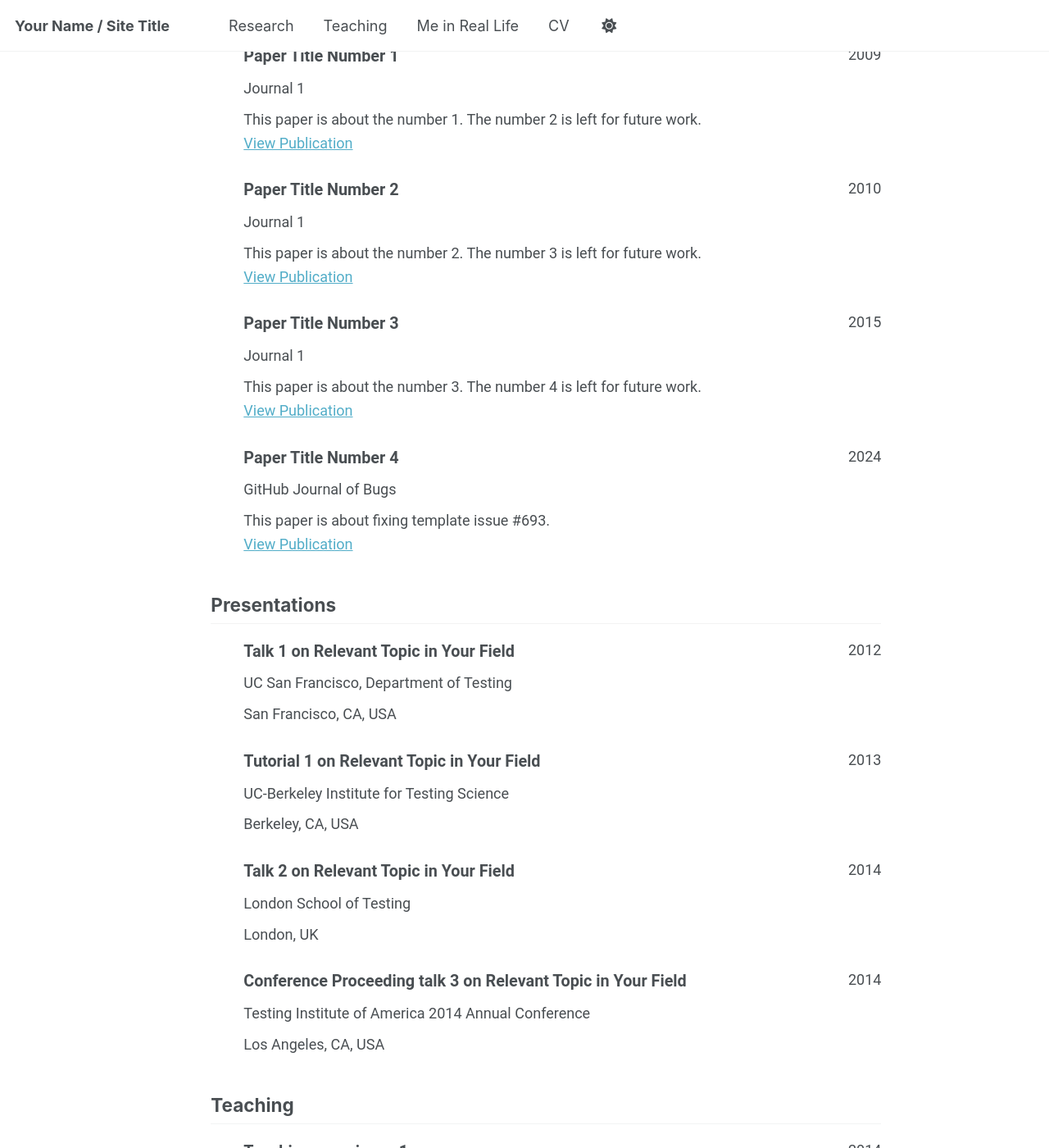
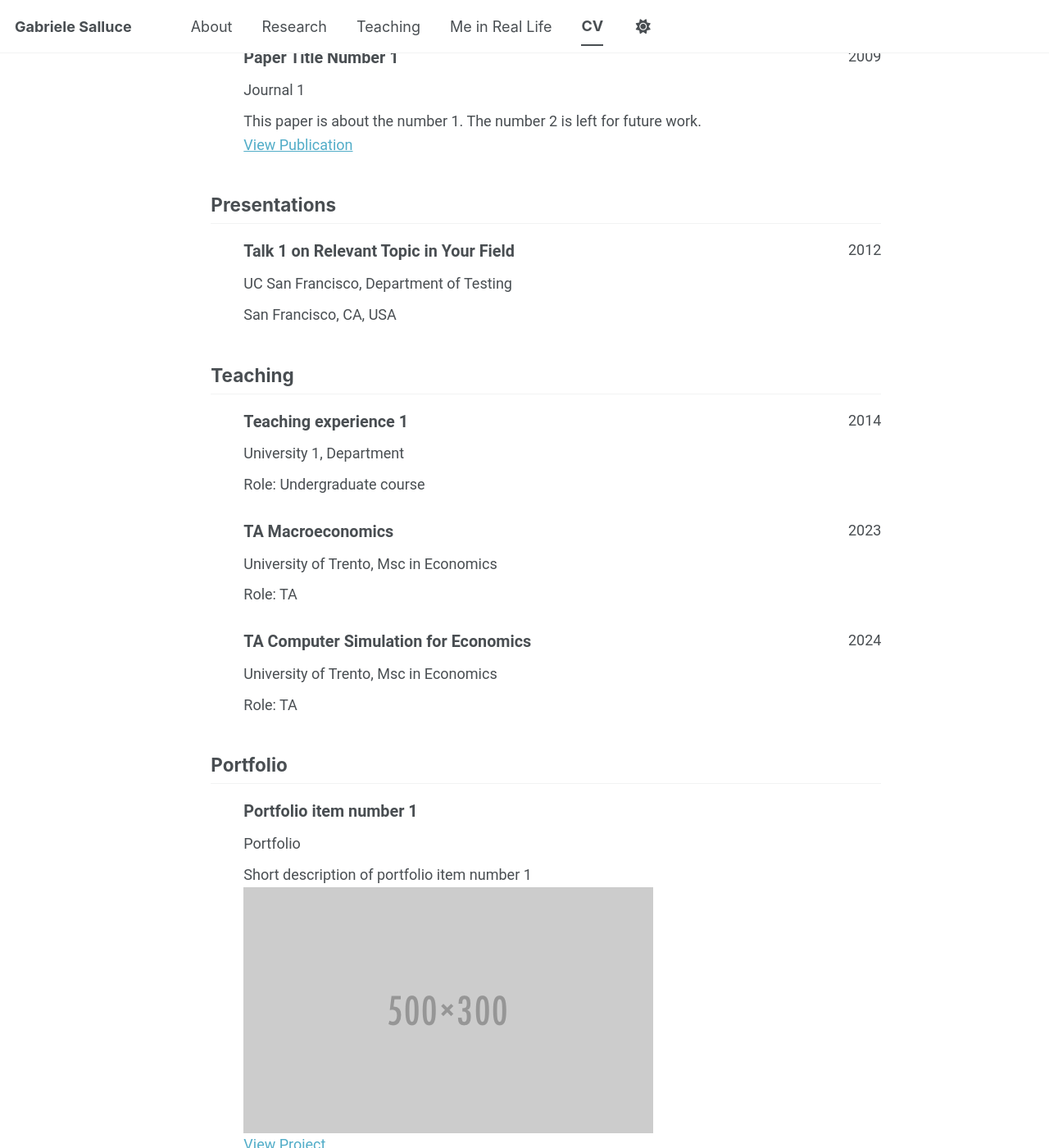
Before and after one commit to gabrielesalluce/gabrielesalluce.github.io, a Jekyll site: the page built from _pages/cv-json.md, in a window 1280 px wide and 1400 px high, scrolled down 884 px. Shown: the whole window at 82% size. Built offline with Jekyll 4.4.1, drawn with Linux system fonts in a browser that asks for light colours; a script bundle is joined from its source files by our own code; library files that are not in the unit come from our copies; some of the changed text lies outside the part shown.

Commit message:
Changes homepage

```diff
--- a/_config.yml
+++ b/_config.yml
@@ -9,39 +9,39 @@
 # Basic Site Settings
 locale                   : "en-US"
 site_theme               : "default" # The available themes options are "default", "air", "sunrise", "mint", "dirt" and "contrast"
-title                    : "Your Name / Site Title"
+title                    : "Gabriele Salluce"
 title_separator          : "-"
-name                     : &name "Your Name"
-description              : &description "Your Name's academic portfolio"   # Update this with a general description of your site, this is the default if not overridden by a page
-url                      : https://academicpages.github.io # The base hostname & protocol for your site e.g. "https://[your GitHub username].github.io",
+name                     : &name "Gabriele Salluce"
+description              : &description "Hi! I'm Gabriele Salluce. This is my personal website!"   # Update this with a general description of your site, this is the default if not overridden by a page
+url                      : https://gabrielesalluce.github.io # The base hostname & protocol for your site e.g. "https://[your GitHub username].github.io",
                                                            # or if you already have some other page hosted on Github then use "https://[your GitHub username].github.io/[Your Repo Name]"
 baseurl                  : "" # the subpath of your site, e.g. "/blog"
-repository               : "academicpages/academicpages.github.io"
+repository               : "gabrielesalluce/gabrielesalluce.github.io"
 
 # Site Author - The following control what appear as part of the author content on the side bar.
 #               If a field is blank the icon and link will not appear, otherwise it will be shown.
 #               Additional customization can be done by editing /_includes/author-profile.html
 author:
   # Biographic information
-  avatar           : "profile.png"
-  name             : "Your Sidebar Name"
+  avatar           : "20240718_151546.jpg"
+  name             : "Gabriele Salluce"
   pronouns         : # example: "she/her"
-  bio              : "Short biography for the left-hand sidebar"
-  location         : "Earth"
-  employer         : "Red Brick University"
+  bio              : "2nd Year PhD Student in Economics"
+  location         : "Nice, France"
+  employer         : "GREDEG, Université Côte d'Azur - CNRS"
   uri              : # URL
-  email            : "none@example.org"
+  email            : "gabriele.salluce@etu.univ-cotedazur.fr"
 
   # Academic websites
   academia         : # URL
   arxiv            : # URL - Update with the correct link to your profile
-  googlescholar    : "https://scholar.google.com/citations?user=PS_CX0AAAAAJ"
+  googlescholar    : # URL
   inspire-hep      : # URL
   impactstory      : # URL
-  orcid            : "https://orcid.org/yourorcidurl"
+  orcid            : # URL
   semantic         : # URL
   ssrn             : # URL
-  pubmed           : "https://www.ncbi.nlm.nih.gov/pubmed/?term=john+snow"
+  pubmed           : # URL
   researchgate     : # URL
   scopus           : # URL
   zotero           : # URL
@@ -51,13 +51,13 @@
   bitbucket        : # Username - Update with your username on the site
   codepen          : # Username
   dribbble         : # Username
-  github           : "academicpages"
+  github           : "gabrielesalluce"
   kaggle           : # Username
   stackoverflow    : # User number or user number and name (i.e., use "1" or "1/jeff-atwood")
 
   # Social media
   artstation       : # Username
-  bluesky          : "bsky.app" # Replace this with you Bluesky username
+  bluesky          : "gabrielesalluce.bsky.social" # Replace this with you Bluesky username
   facebook         : # Username
   flickr           : # Username
   foursquare       : # Username
@@ -74,7 +74,7 @@
   steam            : # Username
   telegram         : # URL
   tumblr           : # Username
-  twitter          : # Username for X / Twitter
+  twitter          : "GabriSall"
   vine             : # Username
   weibo            : # Username
   wikipedia        : # Username
--- a/_data/cv.json
+++ b/_data/cv.json
@@ -1,68 +1,78 @@
 {
   "basics": {
-    "name": "Your Sidebar Name",
-    "email": "none@example.org",
+    "name": "Gabriele Salluce",
+    "email": "gabriele.salluce@etu.univ-cotedazur.fr",
     "phone": "",
-    "website": "https://academicpages.github.io",
-    "summary": "Currently employed at Red Brick University. Short biography for the left-hand sidebar",
+    "website": "https://gabrielesalluce.github.io",
+    "summary": "2nd Year PhD Student in Economics",
     "location": {
       "address": "",
       "postalCode": "",
-      "city": "Earth",
-      "countryCode": "US",
+      "city": "Nice",
+      "countryCode": "FR",
       "region": ""
     },
     "profiles": [
       {
         "network": "Google Scholar",
         "username": "",
-        "url": "https://scholar.google.com/citations?user=PS_CX0AAAAAJ"
+        "url": ""
       },
       {
         "network": "ORCID",
         "username": "",
-        "url": "https://orcid.org/yourorcidurl"
+        "url": ""
       },
       {
         "network": "GitHub",
-        "username": "academicpages",
-        "url": "https://github.com/academicpages"
+        "username": "gabrielesalluce",
+        "url": "https://github.com/gabrielesalluce"
+      },
+      {
+        "network": "X",
+        "username": "@GabriSall",
+        "url": "https://x.com/GabriSall"
+      },
+      {
+        "network": "BlueSky",
+        "username": "@gabrielesalluce.bsky.social",
+        "url": "https://bsky.app/profile/gabrielesalluce.bsky.social"
       }
     ]
   },
   "work": [],
   "education": [
     {
-      "institution": "GitHub University",
-      "area": "Ph.D in Version Control Theory",
+      "institution": "GREDEG, Université Côte d'Azur - CNRS, joint program with Scuola Superiore Sant'Anna - Pisa",
+      "area": "Ph.D in Economics",
       "studyType": "",
-      "startDate": "",
-      "endDate": "2018",
+      "startDate": "2024",
+      "endDate": "",
       "gpa": null,
       "courses": []
     },
     {
-      "institution": "GitHub University",
-      "area": "M.S. in Jekyll",
+      "institution": "University of Trento",
+      "area": "M.Sc. in Economics",
       "studyType": "",
       "startDate": "",
-      "endDate": "2014",
+      "endDate": "2023",
       "gpa": null,
       "courses": []
     },
     {
-      "institution": "GitHub University",
-      "area": "B.S. in GitHub",
+      "institution": "University of Trento",
+      "area": "B.Sc. in Economics",
       "studyType": "",
       "startDate": "",
-      "endDate": "2012",
+      "endDate": "2021",
       "gpa": null,
       "courses": []
     }
   ],
   "skills": [],
-  "languages": [],
-  "interests": [],
+  "languages": ["Italian (Native), English (Proficient), French (Basic)"],
+  "interests": ["Political Economy and Inequality"],
   "references": [],
   "publications": [
     {
@@ -71,27 +81,6 @@
       "releaseDate": "2009-10-01",
       "website": "https://academicpages.github.io/files/paper1.pdf",
       "summary": "This paper is about the number 1. The number 2 is left for future work."
-    },
-    {
-      "name": "Paper Title Number 2",
-      "publisher": "Journal 1",
-      "releaseDate": "2010-10-01",
-      "website": "https://academicpages.github.io/files/paper2.pdf",
-      "summary": "This paper is about the number 2. The number 3 is left for future work."
-    },
-    {
-      "name": "Paper Title Number 3",
-      "publisher": "Journal 1",
-      "releaseDate": "2015-10-01",
-      "website": "https://academicpages.github.io/files/paper3.pdf",
-      "summary": "This paper is about the number 3. The number 4 is left for future work."
-    },
-    {
-      "name": "Paper Title Number 4",
-      "publisher": "GitHub Journal of Bugs",
-      "releaseDate": "2024-02-17",
-      "website": "https://academicpages.github.io/files/paper3.pdf",
-      "summary": "This paper is about fixing template issue #693."
     }
   ],
   "presentations": [
@@ -100,27 +89,6 @@
       "event": "UC San Francisco, Department of Testing",
       "date": "2012-03-01",
       "location": "San Francisco, CA, USA",
-      "description": ""
-    },
-    {
-      "name": "Tutorial 1 on Relevant Topic in Your Field",
-      "event": "UC-Berkeley Institute for Testing Science",
-      "date": "2013-03-01",
-      "location": "Berkeley, CA, USA",
-      "description": ""
-    },
-    {
-      "name": "Talk 2 on Relevant Topic in Your Field",
-      "event": "London School of Testing",
-      "date": "2014-02-01",
-      "location": "London, UK",
-      "description": ""
-    },
-    {
-      "name": "Conference Proceeding talk 3 on Relevant Topic in Your Field",
-      "event": "Testing Institute of America 2014 Annual Conference",
-      "date": "2014-03-01",
-      "location": "Los Angeles, CA, USA",
       "description": ""
     }
   ],
@@ -133,10 +101,17 @@
       "description": ""
     },
     {
-      "course": "Teaching experience 2",
-      "institution": "University 1, Department",
-      "date": "2015-01-01",
-      "role": "Workshop",
+      "course": "TA Macroeconomics",
+      "institution": "University of Trento, Msc in Economics",
+      "date": "2023-03-01",
+      "role": "TA",
+      "description": ""
+    },
+    {
+      "course": "TA Computer Simulation for Economics",
+      "institution": "University of Trento, Msc in Economics",
+      "date": "2024-03-01",
+      "role": "TA",
       "description": ""
     }
   ],
--- a/_data/navigation.yml
+++ b/_data/navigation.yml
@@ -8,6 +8,10 @@
 #      Markdown formatted page while the second is generated using JSON.
 
 main:
+
+  - title: "About"
+    url:
+
   - title: "Research"
     url: /publications/
 
@@ -23,11 +27,11 @@
   #- title: "Blog Posts"
   #  url: /year-archive/
 
+  #- title: "CV"
+  #  url: /cv/
+
   - title: "CV"
-    url: /cv/
-
-  # - title: "CV"
-  #   url: /cv-json/
+    url: /cv-json/
 
   #- title: "Guide"
   #  url: /markdown/
--- a/_pages/cv-json.md
+++ b/_pages/cv-json.md
@@ -12,6 +12,6 @@
 {% include cv-template.html %}
 
 <div class="cv-download-links">
-  <a href="{{ base_path }}/files/cv.pdf" class="btn btn--primary">Download CV as PDF</a>
+  <a href="{{ base_path }}/files/CV___Gabriele_Salluce.pdf" class="btn btn--primary">Download CV as PDF</a>
   <a href="{{ base_path }}" class="btn btn--inverse">View Markdown CV</a>
 </div>
```
Also changed, not shown: _data/authors.yml (+7 -15 lines), _pages/markdown.md (+1 -0 lines), images/20240718_151546.jpg (added), 7 other files.
